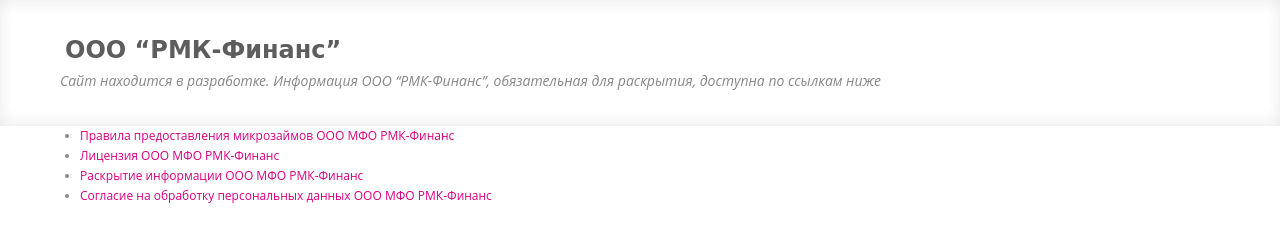
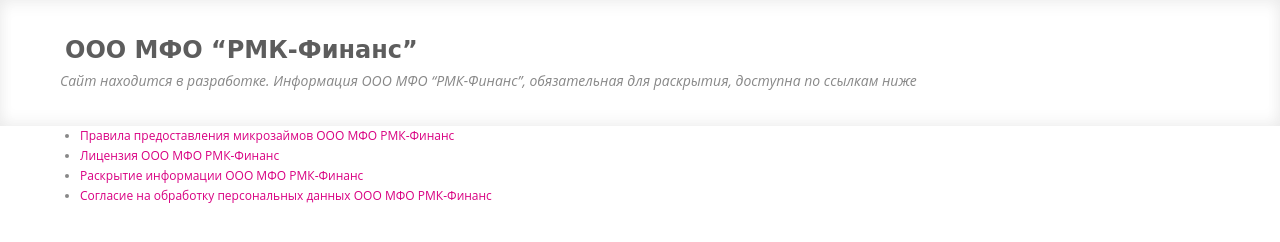
Before and after one commit to rmcfinance/rmcfinance.github.io, a plain HTML site: page index.html in a window 1280 px wide. Drawn offline with Linux system fonts and the light colour scheme.

Commit message:
Update title to MFO

```diff
--- a/index.html
+++ b/index.html
@@ -1,7 +1,7 @@
 <!DOCTYPE html>
 <html lang="ru"><head><meta http-equiv="Content-Type" content="text/html; charset=UTF-8">
   <meta charset="utf-8">
-  <title>ООО “РМК-Финанс”</title>
+  <title>ООО МФО “РМК-Финанс”</title>
   <meta name="viewport" content="width=device-width, initial-scale=1.0">
   <meta name="description" content="">
   <meta name="author" content="">
@@ -16,10 +16,10 @@
         <div class="container">
           <div class="row">
             <div class="span12">
-              <h2>ООО “РМК-Финанс”</h2>
+              <h2>ООО МФО “РМК-Финанс”</h2>
             </div>
             <div class="span12">
-              <p>Сайт находится в разработке. Информация ООО “РМК-Финанс”, обязательная для раскрытия, доступна по ссылкaм ниже</p>
+              <p>Сайт находится в разработке. Информация ООО МФО “РМК-Финанс”, обязательная для раскрытия, доступна по ссылкaм ниже</p>
             </div>
           </div>
         </div>
```
